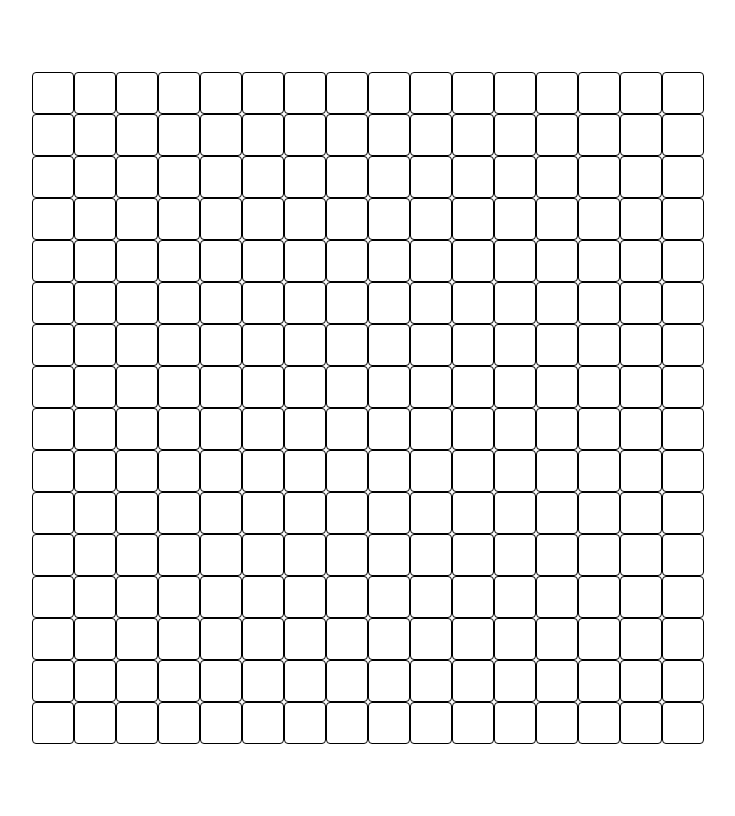
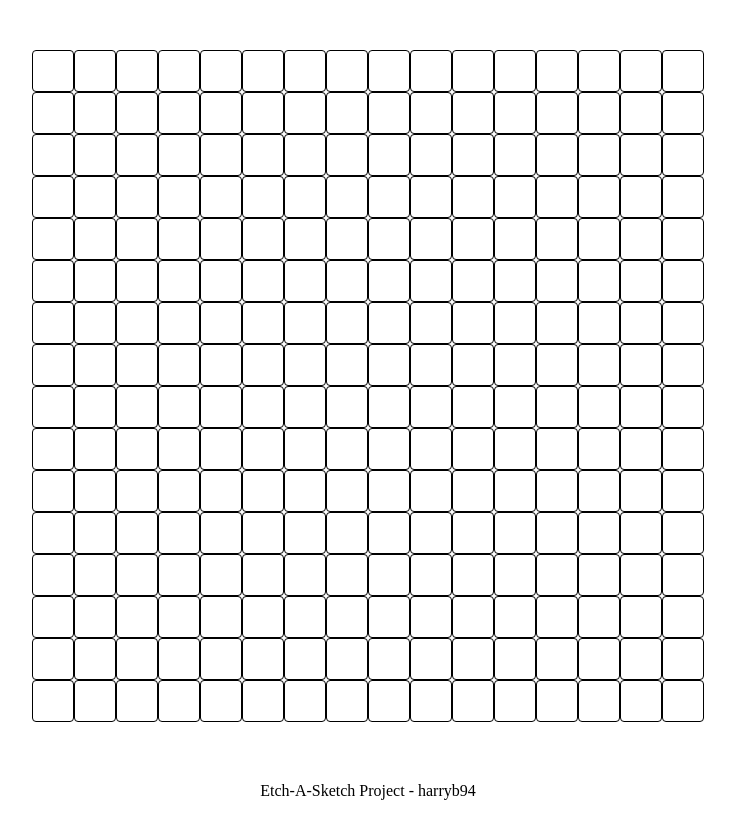
Before and after one commit to harryb94/etchasketch, a plain HTML site: page index.html in a window 1280 px wide. Shown: the whole page, without its empty margins (272-1007 px from the left). Drawn offline with Linux system fonts and the light colour scheme.

Commit message:
alignment adjustments

```diff
--- a/index.html
+++ b/index.html
@@ -5,6 +5,7 @@
         <meta charset="UTF-8">
         <meta lang="en">
         <link rel="stylesheet" href="styles.css">
+        <title>Etch-A-Sketch</title>
     </head>
 
     <body>
@@ -12,6 +13,7 @@
             <div id="gridRows"></div>
         </div>
 
+        <footer>Etch-A-Sketch Project - harryb94</footer>
     </body>
 
     <script src="script.js" defer> </script>
--- a/styles.css
+++ b/styles.css
@@ -1,8 +1,19 @@
+body {
+    display: flex;
+    justify-content: space-between;
+    align-items: center;
+    height: 100vh;
+    flex-direction: column;
+    margin: 0;
+}
+
 #container {
     display: flex;
+    height: 50vh;
+    width: 50vh;
     justify-content: center;
-    align-items: center;
-    height: 100vh;
+    margin: 50px;
+    flex: auto;
 }
 
 .row {
@@ -22,3 +33,7 @@
 .cell:hover{
     background-color: black;
 }
+
+footer {
+    margin-top: auto;
+}
```
